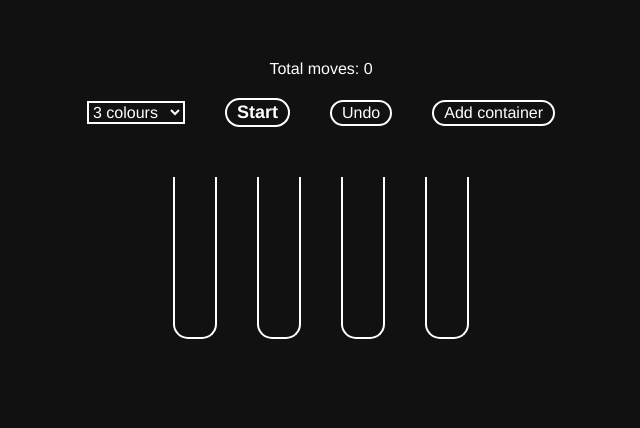
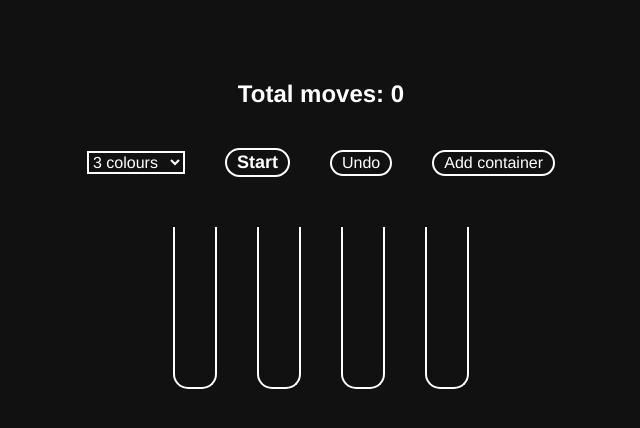
Before and after one commit to KateHoward10/colour-sort, a Vue app: page / in a window 1280 px wide. Shown: the top 428 px of the page, without its empty margins (319-959 px from the left). Built offline with nearby package versions, Linux system fonts and the light colour scheme.

Commit message:
Disable undo if won

```diff
--- a/src/App.vue
+++ b/src/App.vue
@@ -1,13 +1,13 @@
 <template>
   <div id="app">
-    <div>Total moves: {{ totalMoves }}</div>
+    <h2>{{ win ? `Solved in ${totalMoves} moves` : `Total moves: ${totalMoves}`}}</h2>
     <select v-model="level">
       <option v-for="value in [3,4,5,6,7,8,9,10]" :key="value" :value="value">
         {{ value }} colours
       </option>
     </select>
     <button @click="start" class="start-button">Start</button>
-    <button :disabled="!moves.length" @click="undo">Undo</button>
+    <button :disabled="!moves.length || win" @click="undo">Undo</button>
     <button :disabled="cannotAddContainer()" @click="addContainer">Add container</button>
     <div class="wrapper">
       <Container
@@ -18,7 +18,6 @@
         :isSelected="selected === index"
       />
     </div>
-    <h2 v-if="win">You win!</h2>
   </div>
 </template>
 
@@ -52,7 +51,7 @@ export default {
       const randomised = allColours.sort(() => Math.random() - 0.5);
       this.containers = [
         ...levelColours.map((c, index) => randomised.slice(index*4, (index*4)+4)),
-        ...Array.from(Array(Math.floor(this.level / 5)+1)).fill([])
+        ...Array.from(Array(Math.floor(this.level / 5.5)+1)).fill([])
       ];
     },
     selectContainer(index) {
```
